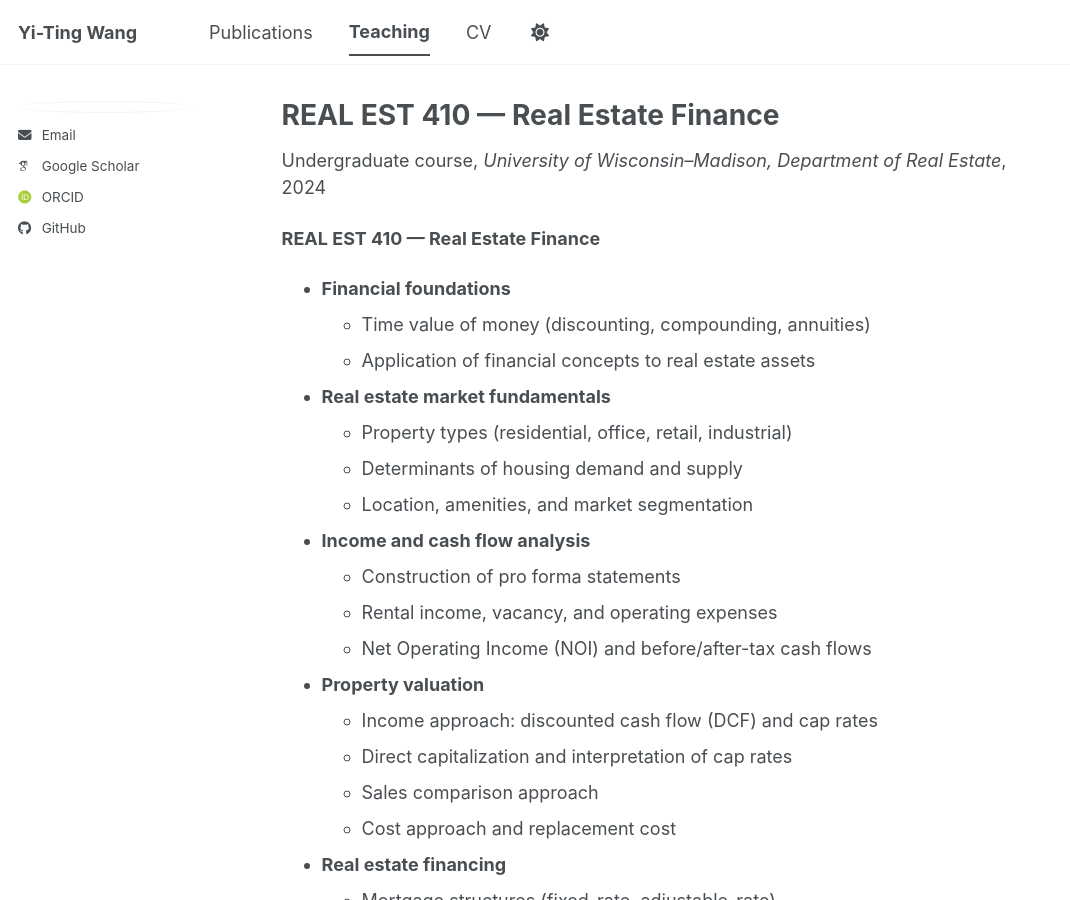
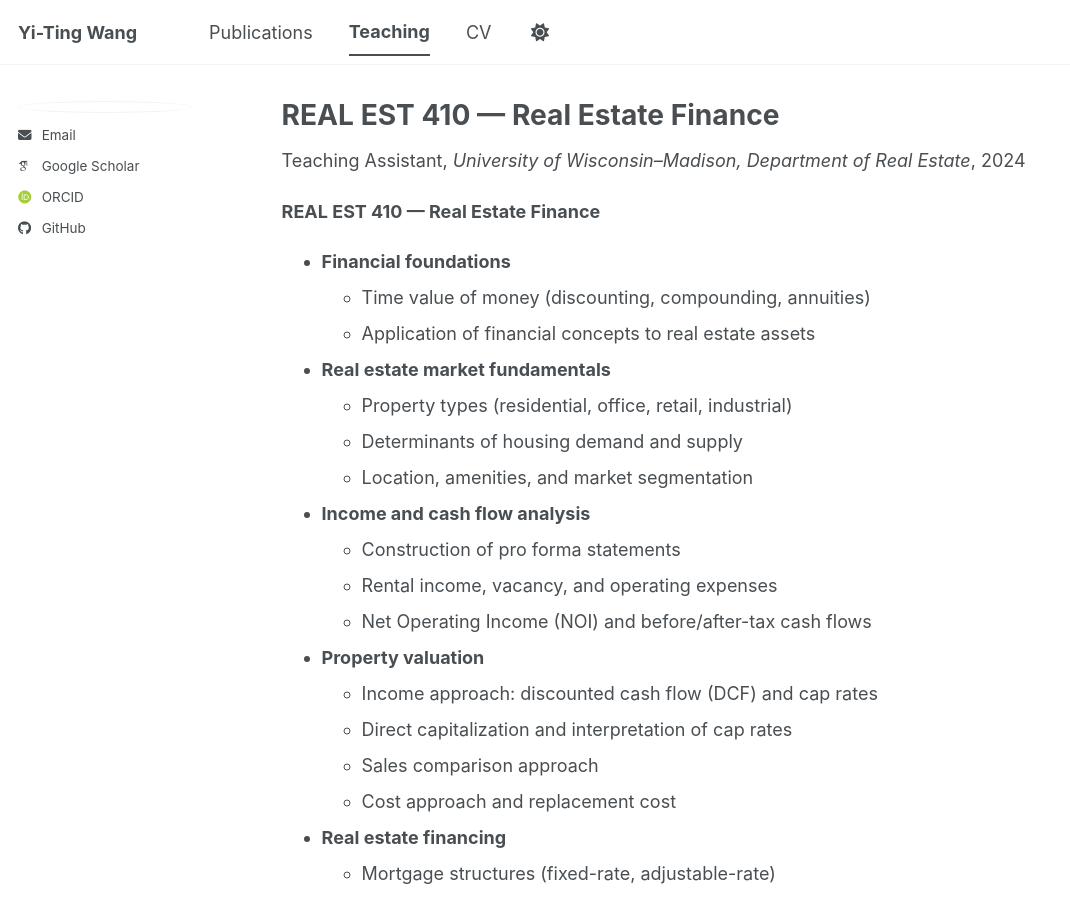
Before and after one commit to Yi-Ting-Econ/Yi-Ting-Econ.github.io, a Jekyll site: the page built from _teaching/2014-spring-teaching-1.md, in a window 1280 px wide and 900 px high. Shown: the whole window, without its empty margins (0-1070 px from the left). Built offline with Jekyll 4.4.1, drawn with Linux system fonts in a browser that asks for light colours; some web fonts are replaced; a script bundle is joined from its source files by our own code; library files that are not in the unit come from our copies.

Commit message:
Change course type from 'Undergraduate course' to 'Teaching Assistant'

```diff
--- a/_teaching/2014-spring-teaching-1.md
+++ b/_teaching/2014-spring-teaching-1.md
@@ -1,7 +1,7 @@
 ---
 title: "REAL EST 410 — Real Estate Finance"
 collection: teaching
-type: "Undergraduate course"
+type: "Teaching Assistant"
 #permalink: /teaching/2014-spring-teaching-1
 venue: "University of Wisconsin–Madison, Department of Real Estate"
 date: 2024-09-01
```
